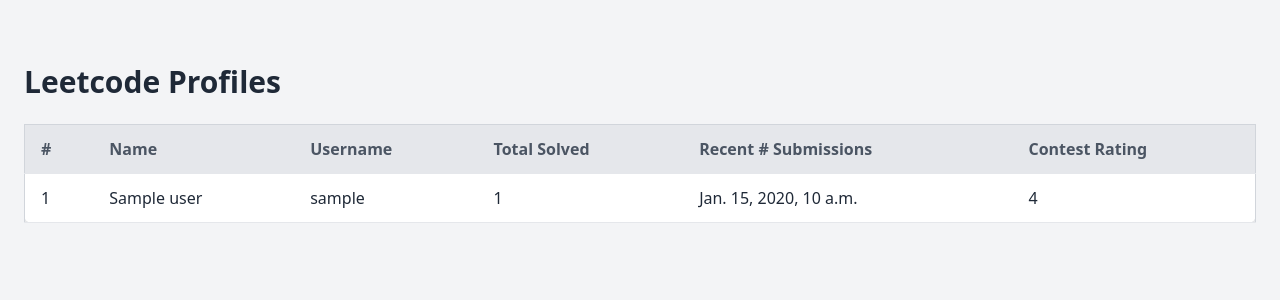
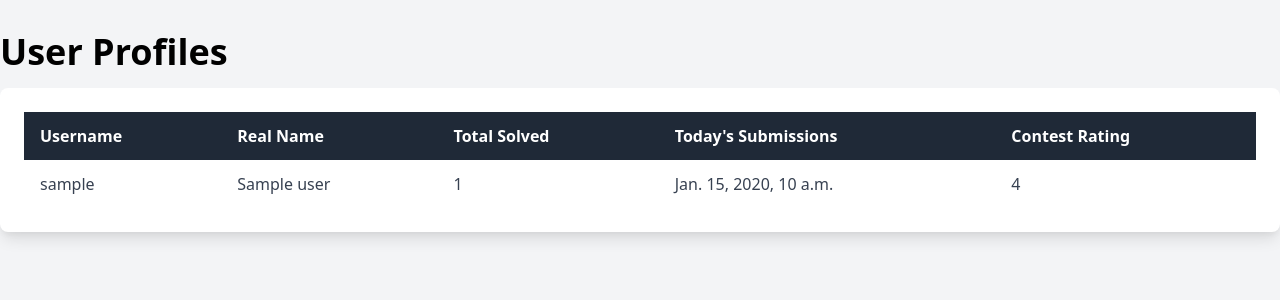
Before and after one commit to bitsonymous/leetcode_profile, a Django app: template myapp/templates/main.html in a window 1280 px wide. Shown: the top 300 px of the page. Run offline with Django 5.2, Linux system fonts and the light colour scheme; the template is opened without the code that fills it: most values are stand-ins (such as "Sample title", 1, 10 or a date in 2020).

Commit message:
Add files via upload

```diff
--- a/myapp/templates/main.html
+++ b/myapp/templates/main.html
@@ -3,37 +3,31 @@
 <head>
     <meta charset="UTF-8">
     <meta name="viewport" content="width=device-width, initial-scale=1.0">
-    <title>Leetcode Profiles</title>
+    <title>User Profiles</title>
     <link href="https://cdn.jsdelivr.net/npm/tailwindcss@2.2.19/dist/tailwind.min.css" rel="stylesheet">
 </head>
 <body class="bg-gray-100">
-    <div class="container mx-auto p-6 mt-10">
-        <h1 class="text-3xl font-bold mb-6 text-gray-800">Leetcode Profiles</h1>
-        <div class="overflow-x-auto">
-            <table class="min-w-full bg-white border border-gray-300 rounded-lg shadow-lg">
-                <thead class="bg-gray-200">
+    <div class="container mx-auto py-8">
+        <h1 class="text-4xl font-bold mb-4">User Profiles</h1>
+        <div class="bg-white p-6 rounded-lg shadow-lg">
+            <table class="min-w-full bg-white">
+                <thead class="bg-gray-800 text-white">
                     <tr>
-                        <th class="py-3 px-4 border-b text-left text-gray-600">#</th>
-                        <th class="py-3 px-4 border-b text-left text-gray-600">Name</th>
-                        <th class="py-3 px-4 border-b text-left text-gray-600">Username</th>
-                        <th class="py-3 px-4 border-b text-left text-gray-600">Total Solved</th>
-                        <th class="py-3 px-4 border-b text-left text-gray-600">Recent # Submissions</th>
-                        <th class="py-3 px-4 border-b text-left text-gray-600">Contest Rating</th>
+                        <th class="text-left py-3 px-4">Username</th>
+                        <th class="text-left py-3 px-4">Real Name</th>
+                        <th class="text-left py-3 px-4">Total Solved</th>
+                        <th class="text-left py-3 px-4">Today's Submissions</th>
+                        <th class="text-left py-3 px-4">Contest Rating</th>
                     </tr>
                 </thead>
-                <tbody>
-                    {% for user in user_data_list %}
-                    <tr class="hover:bg-gray-100">
-                        <td class="py-3 px-4 border-b text-gray-800">{{ forloop.counter }}</td>
-                        <td class="py-3 px-4 border-b text-gray-800">{{ user.real_name }}</td>
-                        <td class="py-3 px-4 border-b text-gray-800">{{ user.username }}</td>
-                        <td class="py-3 px-4 border-b text-gray-800">{{ user.total_solved }}</td>
-                        <td class="py-3 px-4 border-b text-gray-800">{{ user.today_submissions }}</td>
-                        <td class="py-3 px-4 border-b text-gray-800">{{ user.contest_rating }}</td>
-                    </tr>
-                    {% empty %}
+                <tbody class="text-gray-700">
+                    {% for user_data in user_data_list %}
                     <tr>
-                        <td colspan="6" class="py-3 px-4 border-b text-center text-gray-600">No data available</td>
+                        <td class="text-left py-3 px-4">{{ user_data.username }}</td>
+                        <td class="text-left py-3 px-4">{{ user_data.real_name }}</td>
+                        <td class="text-left py-3 px-4">{{ user_data.total_solved }}</td>
+                        <td class="text-left py-3 px-4">{{ user_data.today_submissions }}</td>
+                        <td class="text-left py-3 px-4">{{ user_data.contest_rating }}</td>
                     </tr>
                     {% endfor %}
                 </tbody>
```
Also changed, not shown: myapp/views.py (+9 -2 lines).
